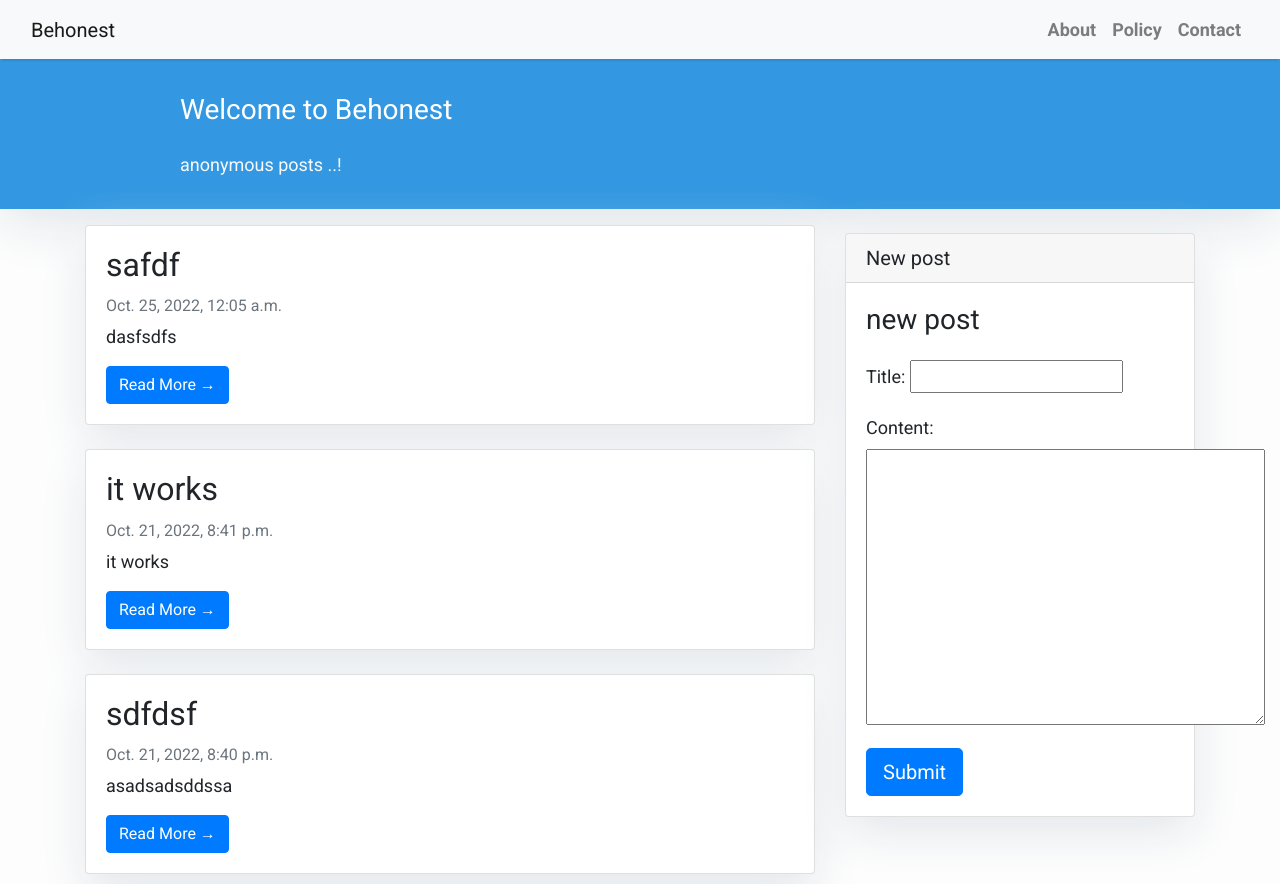
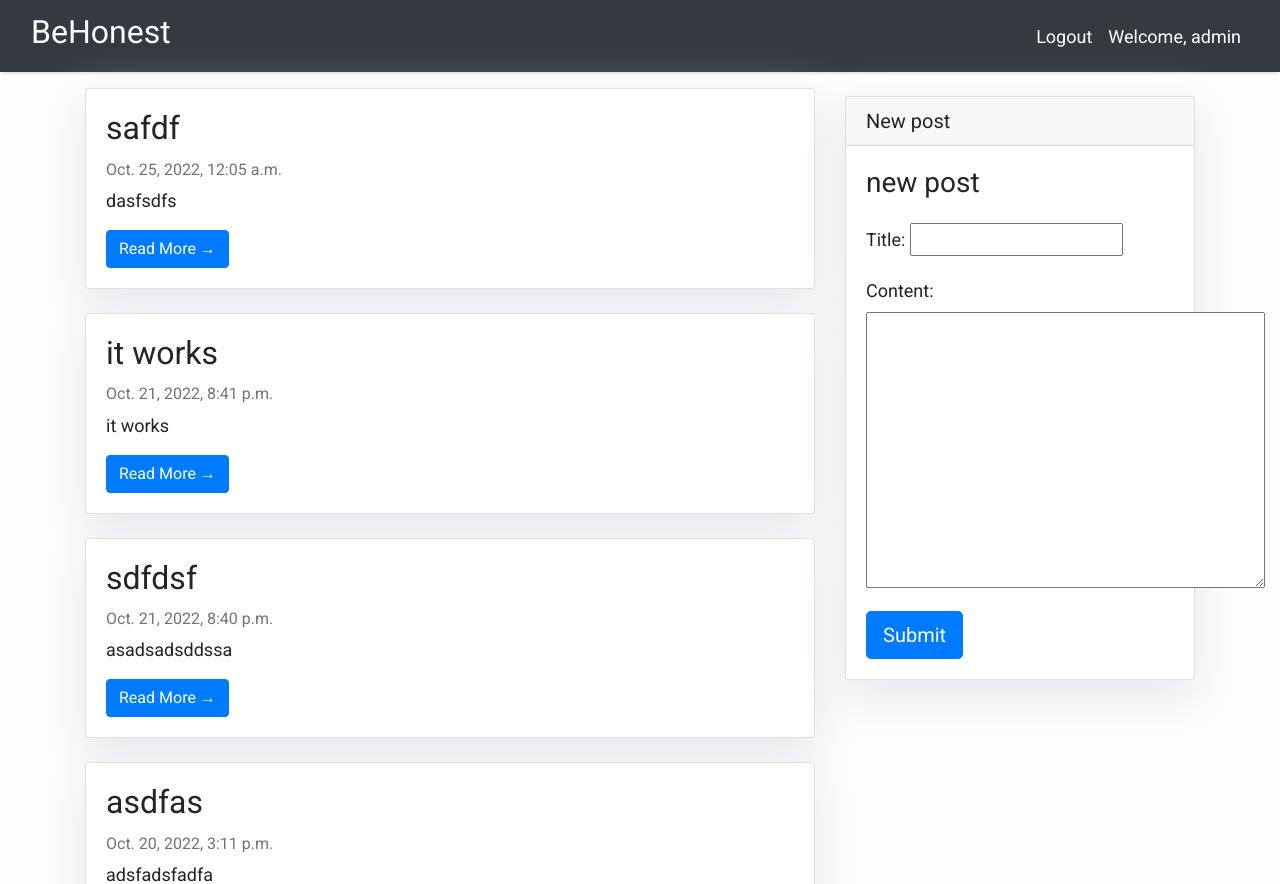
Before and after one commit to gcivil-nyu-org/INET-Team-4-F2022, a Django app: page /home in a window 1280 px wide. Shown: the top 884 px of the page. Run offline with Django 4.2, Linux system fonts and the light colour scheme; a user stored in the database is signed in; data comes from the database, SQL or seed files in the repository; both versions use the stored data as it was after the commit; some libraries are stand-ins or nearby versions.

Commit message:
refactored code

```diff
--- a/BeHonest/main/templates/main/login.html
+++ b/BeHonest/main/templates/main/login.html
@@ -4,7 +4,7 @@
 
 {% load crispy_forms_tags %}
 
-<!--Login-->
+<!-- Login -->
 <div class="container py-5">
   <h1>Login</h1>
   <form method="POST">
--- a/BeHonest/post/templates/base.html
+++ b/BeHonest/post/templates/base.html
@@ -42,54 +42,34 @@
               padding-top: 10px;
     }
     </style>
+
     {% if user.is_authenticated %}
       <!-- <h1>Working</h1> -->
-      <nav class="navbar navbar-expand-lg navbar-light bg-light shadow" id="mainNav">
+      <nav class="navbar navbar-expand-lg navbar-dark bg-dark shadow" id="mainNav">
         <div class="container-fluid">
-          <a class="navbar-brand" href="{% url 'post:base' %}">Behonest</a>
-          <!-- <button
-            class="navbar-toggler navbar-toggler-right"
-            type="button"
-            data-toggle="collapse"
-            data-target="#navbarResponsive"
-            aria-controls="navbarResponsive"
-            aria-expanded="false"
-            aria-label="Toggle navigation"
-          >
-            <span class="navbar-toggler-icon"></span>
-          </button> -->
-
+          <a class="navbar-brand" href="{% url 'post:base' %}">
+            <h2 class="h2">BeHonest</h2>
+          </a>
           <div class="collapse navbar-collapse" id="navbarResponsive">
             <ul class="navbar-nav ml-auto">
-
-              <li class="nav-item text-black">
-                <a
-                  class="nav-link text-black font-weight-bold"
-                  href="#"
-                  >About</a
-                >
-              </li>
-              <li class="nav-item text-black">
-                <a
-                  class="nav-link text-black font-weight-bold"
-                  href="#"
-                  >Policy</a
-                >
-              </li>
-              <li class="nav-item text-black">
-                <a
-                  class="nav-link text-black font-weight-bold"
-                  href="#"
-                  >Contact</a
-                >
-              </li>
+              {% if user.is_authenticated %}
+                <li class="nav-item">
+                  <a class="nav-link text-white" href="logout">Logout</a>
+                </li>
+                <li class="nav-item">
+                  <a class="nav-link text-white" href="/home">Welcome, {{user.username}}</a>
+                </li>
+              {% else %}
+                <li class="nav-item">
+                  <a class="nav-link text-white" href="login">Login</a>
+                </li>
+              {% endif %}
             </ul>
           </div>
+          </div>
+        </div>
+      </nav>
 
-
-        </div>
-      </div>
-      </nav>
 
 
               {% block content %}
--- a/BeHonest/post/templates/index.html
+++ b/BeHonest/post/templates/index.html
@@ -16,8 +16,7 @@
     box-shadow: 0 16px 48px #E3E7EB;
 }
 </style>
-
-    <header class="masthead" >
+{% comment %} <header class="masthead" >
   <div class="overlay"></div>
     <div class="container">
       <div class="row">
@@ -31,11 +30,10 @@
       </div>
     </div>
   </div>
-              </header>
+</header> {% endcomment %}
 
 <div class="container">
   <div class="row">
-
     <!-- Blog Entries Column -->
     <div class="col-md-8 mt-3 left">
       {% for post in post_list %}
@@ -46,7 +44,6 @@
             <p class="card-text">{{post.content|slice:":200" }}</p>
             <a href="{% url 'post:post_detail' post.id  %}" class="btn btn-primary">Read More &rarr;</a>
           </div>
-
         </div>
       {% endfor %}
     </div>
--- a/BeHonest/post/urls.py
+++ b/BeHonest/post/urls.py
@@ -5,4 +5,5 @@ app_name = "post"
 urlpatterns = [
     path("", views.post_list, name="base"),
     path("<int:id>/", views.post_detail, name="post_detail"),
+    path("logout", views.logout_request, name="logout"),
 ]
--- a/BeHonest/post/views.py
+++ b/BeHonest/post/views.py
@@ -1,7 +1,15 @@
-from django.shortcuts import get_object_or_404, render
-
+from django.shortcuts import get_object_or_404, render, redirect
+from django.contrib.auth import logout
+from django.contrib import messages
 from .forms import CommentForm, PostForm
 from .models import Post
+
+
+# needed to add this function here to go back to blank main page
+def logout_request(request):
+    logout(request)
+    messages.info(request, "You have successfully logged out.")
+    return redirect("main:homepage")
 
 
 def post_list(request):
```
Also changed, not shown: BeHonest/main/templates/main/header.html (+32 -0 lines), BeHonest/main/templates/main/home.html (+29 -31 lines), BeHonest/main/tests/test_auth.py (+2 -1 lines), BeHonest/main/views.py (+25 -4 lines), BeHonest/post/tests/test_posts.py (+8 -0 lines), BeHonest/db.sqlite3. Lines whose indentation alone changed are shown as unchanged.
